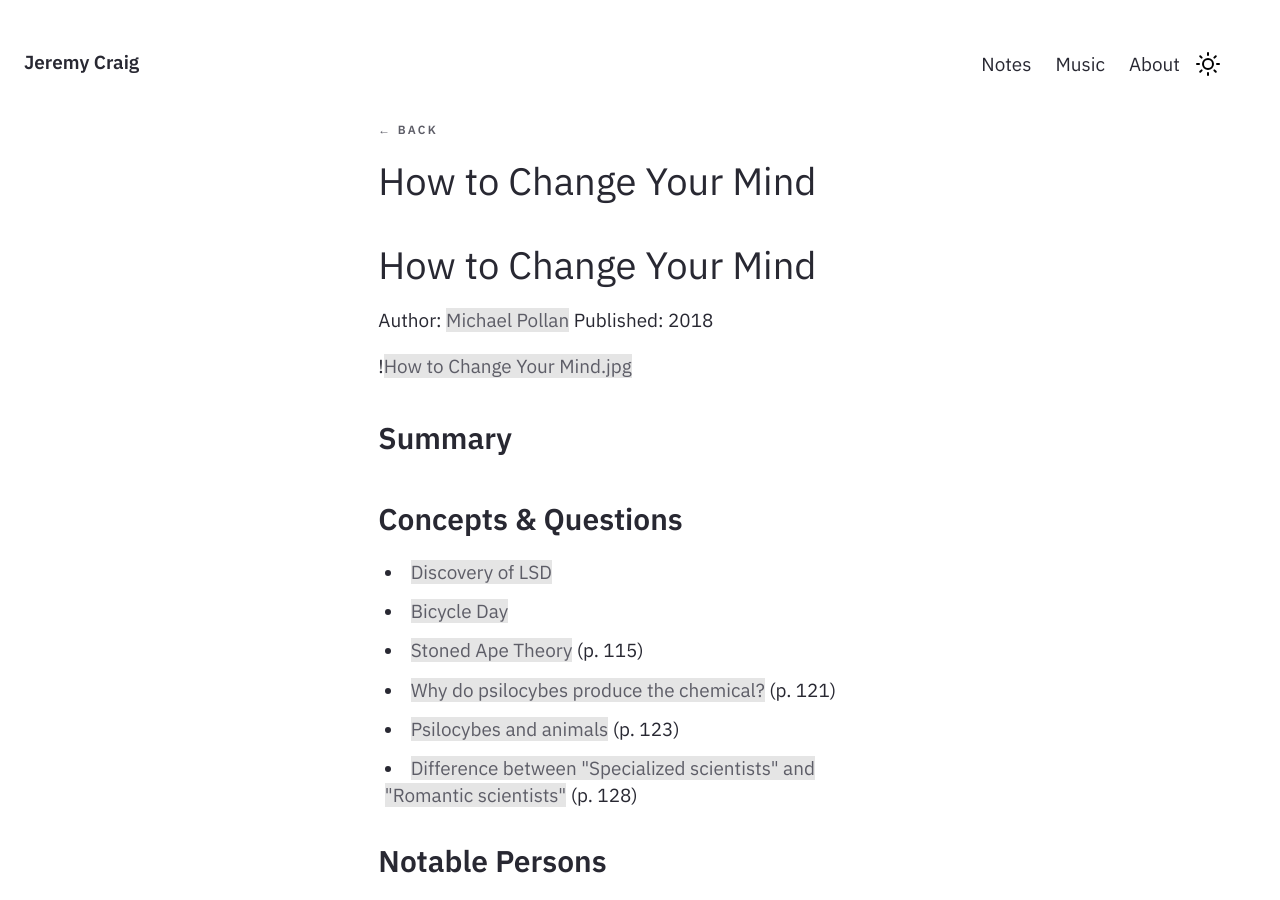
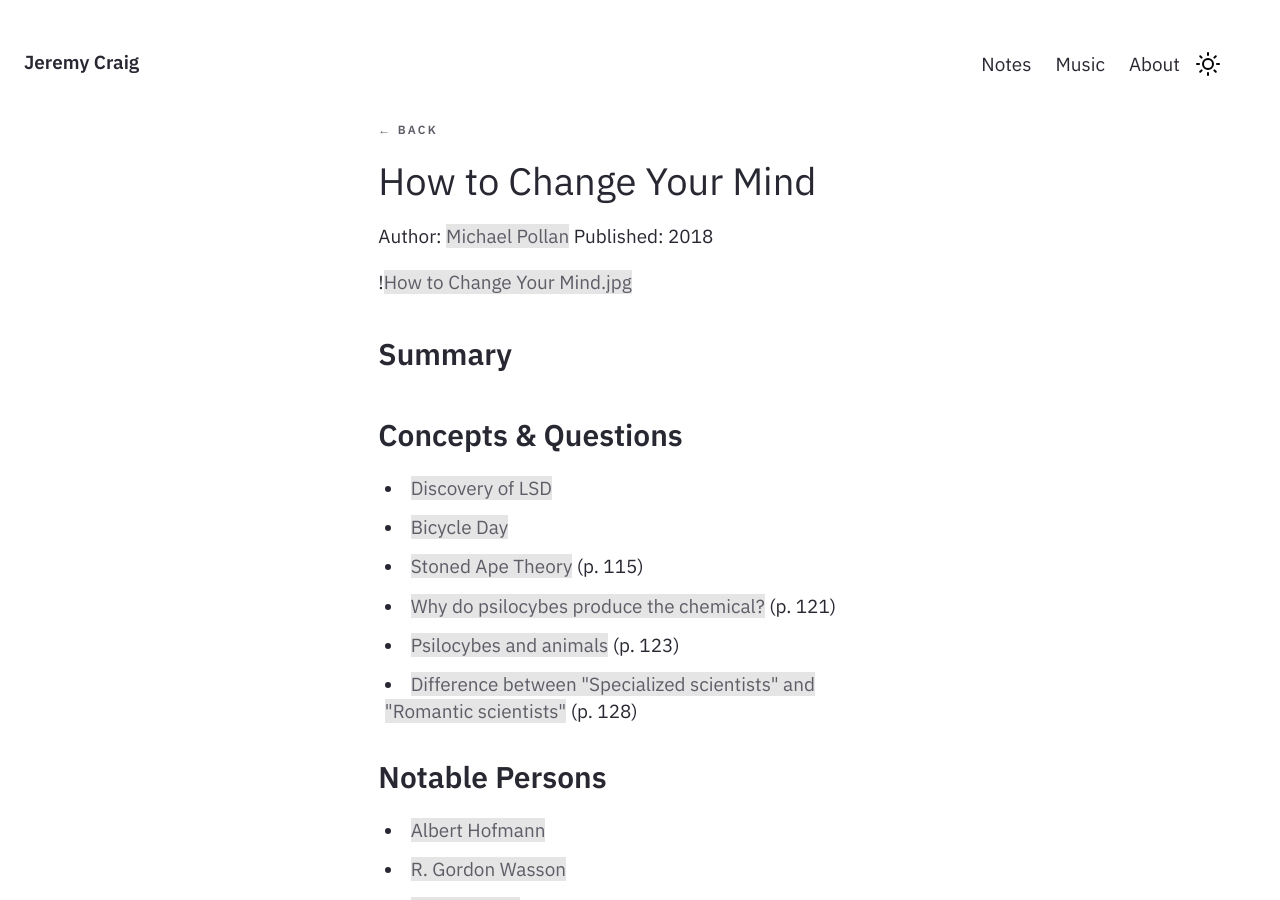
Before and after one commit to jeremycsaunders/jeremycsaunders.github.io, a Jekyll site: the page built from _notes/Public/Books/How to Change Your Mind/How to Change Your Mind.md, in a window 1280 px wide and 900 px high. Built offline with Jekyll 4.4.1, drawn with Linux system fonts in a browser that asks for light colours.

Commit message:
Update How to Change Your Mind.md

```diff
--- a/_notes/Public/Books/How to Change Your Mind/How to Change Your Mind.md
+++ b/_notes/Public/Books/How to Change Your Mind/How to Change Your Mind.md
@@ -5,9 +5,7 @@ date : 21-06-2022
 tags: #psychedelics #non-fiction #science
 ---
 
-# How to Change Your Mind
-Author: [[Michael Pollan]]
-Published: 2018
+Author: [[Michael Pollan]]  Published: 2018
 
 ![[How to Change Your Mind.jpg]]
 
```
